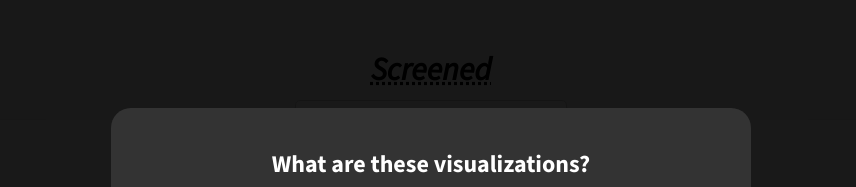
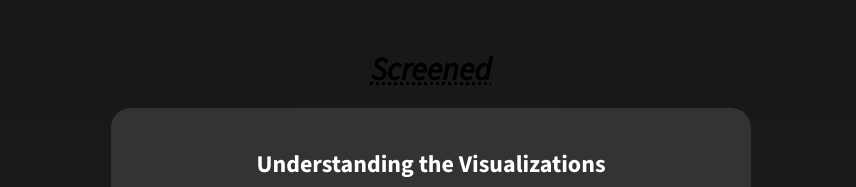
Before and after one commit to anna-zhang/screened, a plain HTML site: page explore.html in a window 1280 px wide. Shown: the top 187 px of the page, without its empty margins (209-1065 px from the left). Drawn offline with nearby package versions, Linux system fonts and the light colour scheme; a script that the page names is missing.

Commit message:
update header for visualization info full-page dialog takeover

```diff
--- a/explore.html
+++ b/explore.html
@@ -14,7 +14,7 @@
     <!-- Full-screen dialog explaining the visualizations -->
     <div id="dialog" class="dialog-overlay">
         <div class="dialog-content">
-        <h2>What are these visualizations?</h2>
+        <h2>Understanding the Visualizations</h2>
         <p>
             In the <b>Internet Freedom</b> introduction, a black bar obstructs text based on each country’s overall freedom score, with lower scores reflecting more of the text covered. This stark visual reflects the frustration and disorientation faced by individuals under systemic information control, turning "blocked access" into a tangible experience.
         </p>
```
